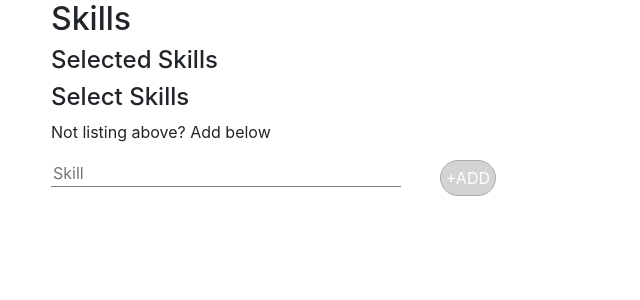
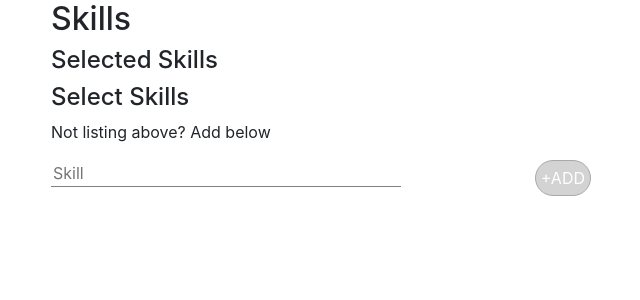
Before and after one commit to mohaninfy/dropdown-quickRide, an Angular app: page / in a window 1280 px wide. Shown: the top 300 px of the page, without its empty margins (34-674 px from the left). Built offline with nearby package versions, Linux system fonts and the light colour scheme.

Commit message:
Update app.component.html

```diff
--- a/src/app/app.component.html
+++ b/src/app/app.component.html
@@ -25,7 +25,7 @@
 						<div class="col-lg-8 col-sm-12">
 						<input (change)="addHero($event.target.value)" [value]="" placeholder="Skill" class="w100"/>
 						</div>
-						<div class="col-lg-2 col-sm-12">
+						<div class="col-lg-4 col-sm-12">
 							<button class="add" (click)="updateHero()">+ADD</button>
 						</div>
 					</div>
```
